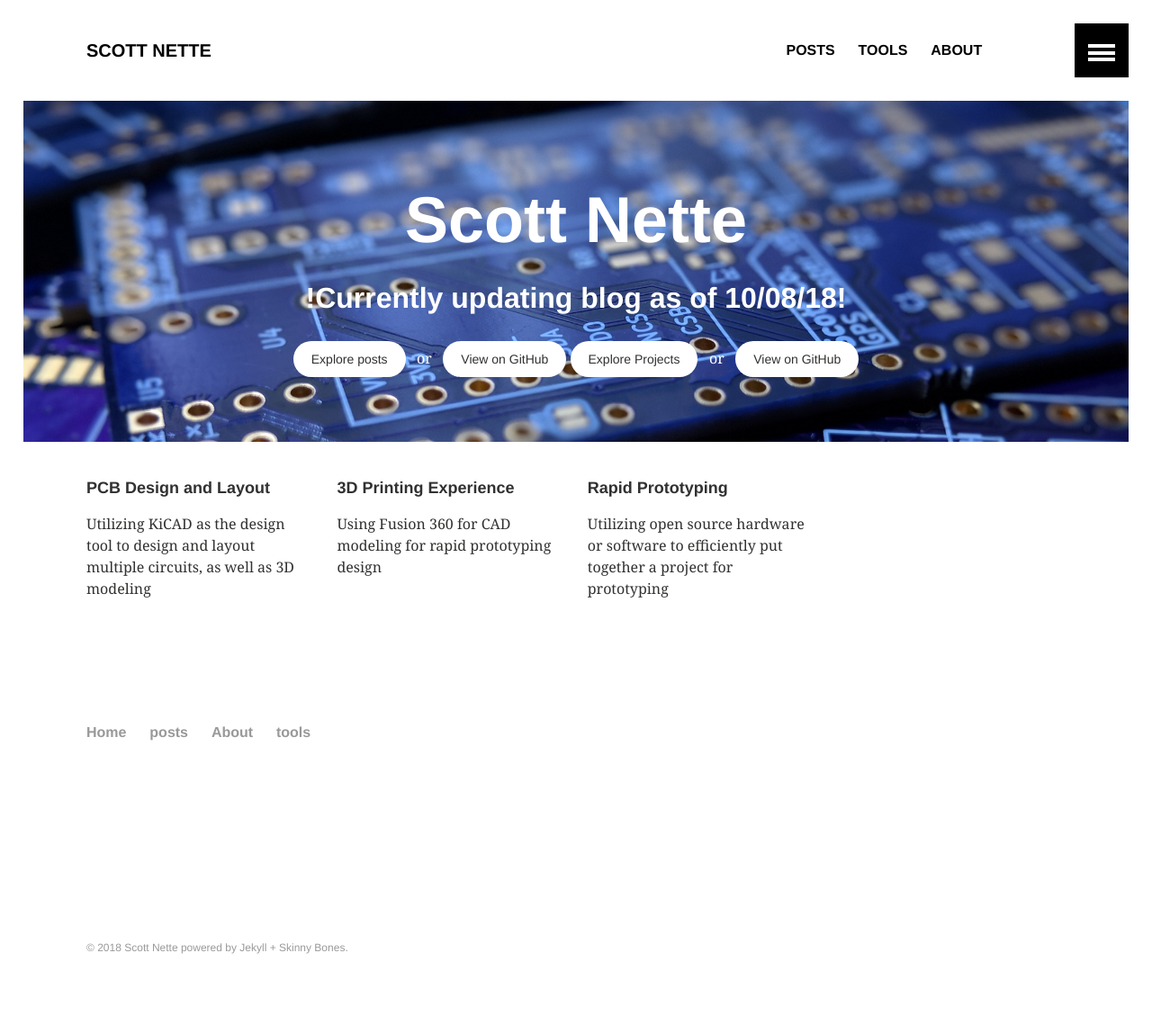
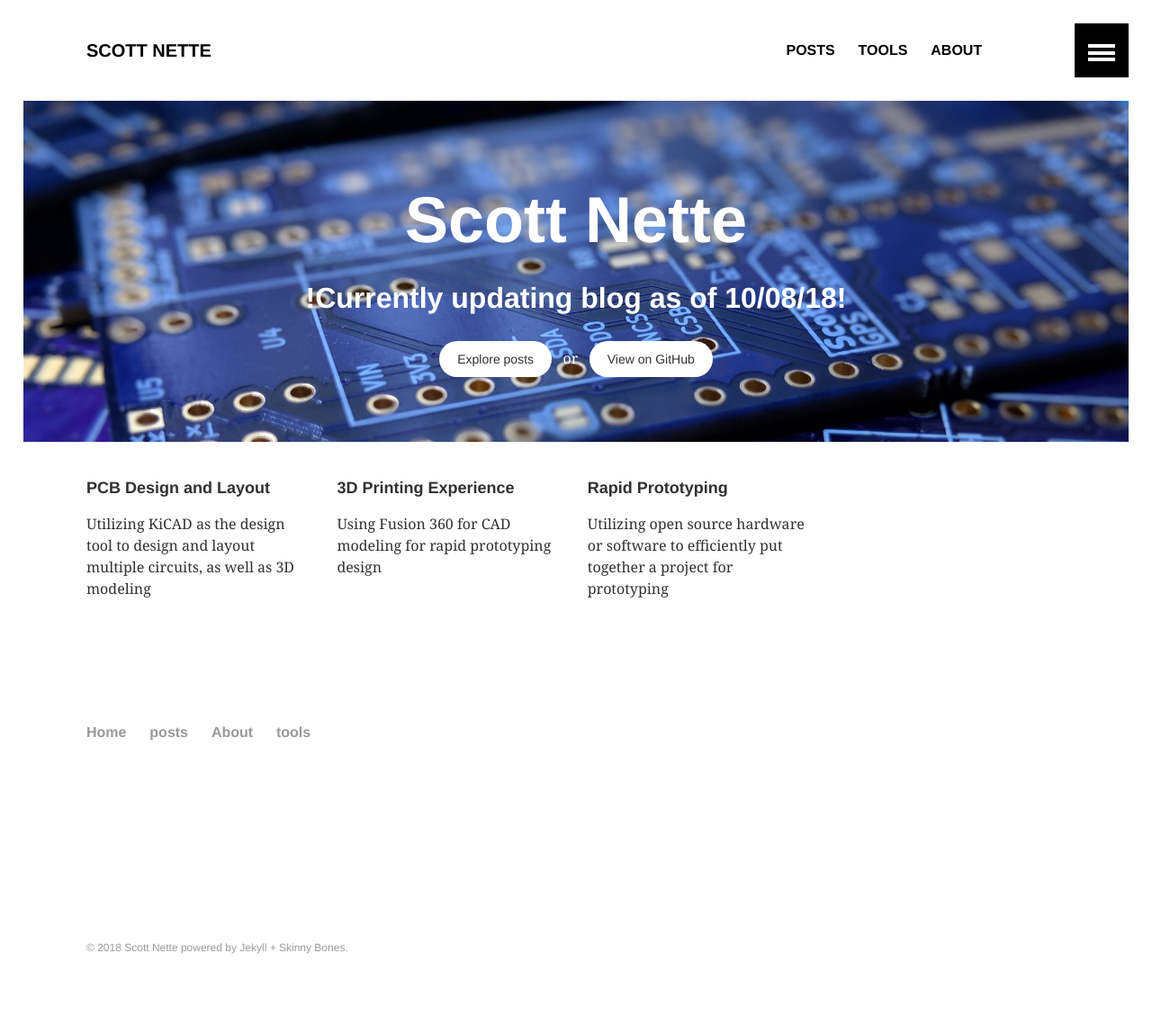
Before and after one commit to ScottNette/ScottNette.github.io, a Jekyll site: the page built from index.md, in a window 1280 px wide. Shown: the whole page at 90% size. Built offline with Jekyll 4.4.1, drawn with Linux system fonts in a browser that asks for light colours.

Commit message:
fixed reposition

```diff
--- a/index.md
+++ b/index.md
@@ -11,9 +11,6 @@ layout: default
 	<h1>Scott Nette</h1>
 	<h2>!Currently updating blog as of 10/08/18!</h2>
 	<a href="/posts/" class="btn-inverse">Explore posts</a> &nbsp; or &nbsp; <a href="https://github.com/scottnette" class="btn-inverse">View on GitHub</a>
-
-
-	<a href="/projects/" class="btn-inverse">Explore Projects</a> &nbsp; or &nbsp; <a href="https://github.com/scottnette" class="btn-inverse">View on GitHub</a>
   </div><!-- /.page-lead-content -->
     </div><!-- /.page-lead -->
 
```
